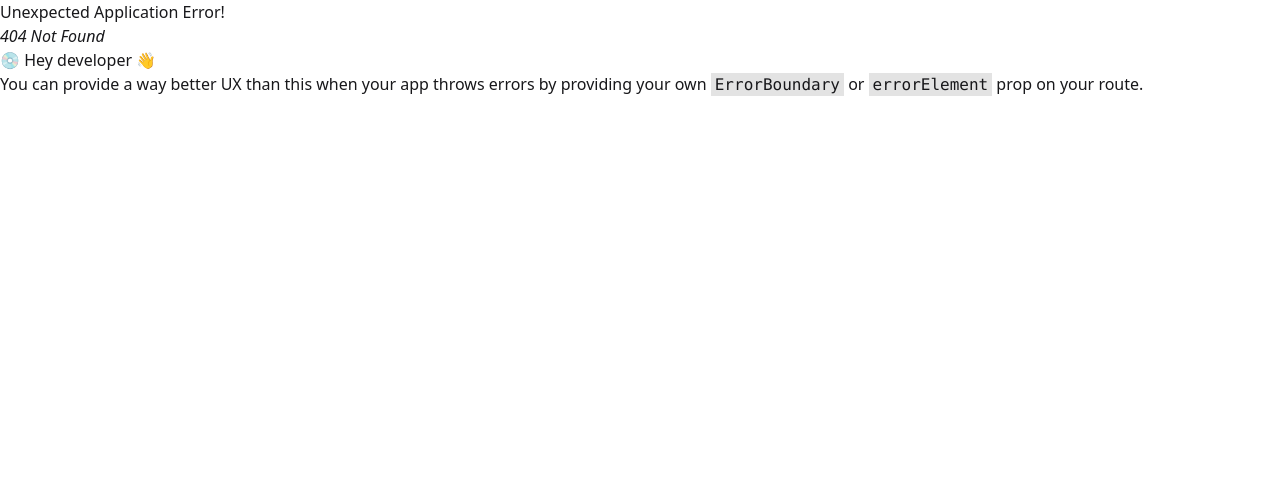
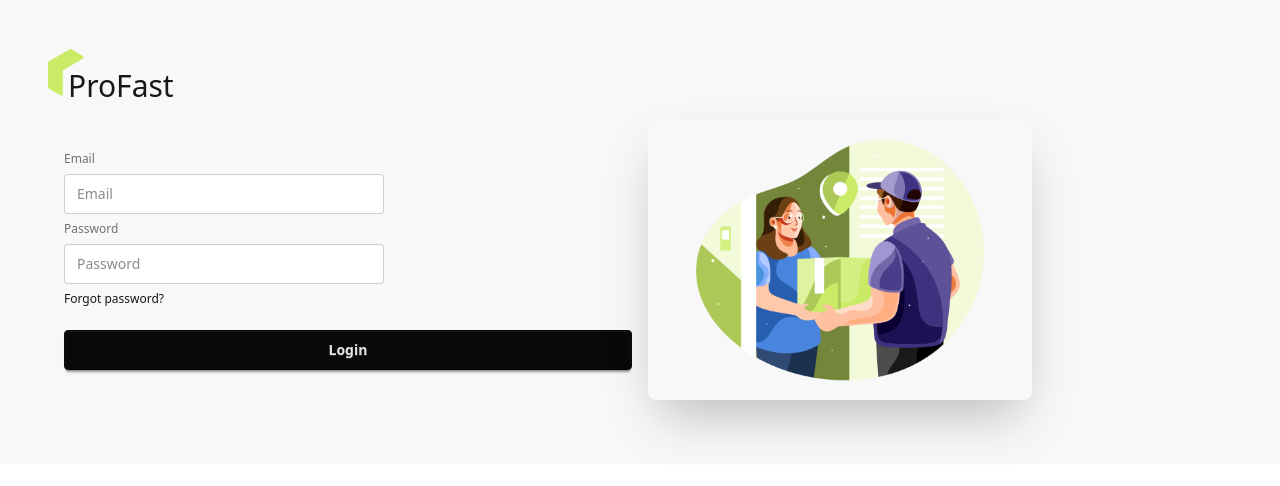
Before and after one commit to Labib-Talukdar/Pro-Fast, a React (Vite) app: page /login in a window 1280 px wide. Before the commit this address had no page. Shown: the top 486 px of the page. Built offline with nearby package versions, Linux system fonts and the light colour scheme.

Commit message:
login form

```diff
--- a/package.json
+++ b/package.json
@@ -16,6 +16,7 @@
     "react": "^19.2.0",
     "react-dom": "^19.2.0",
     "react-fast-marquee": "^1.6.5",
+    "react-hook-form": "^7.68.0",
     "react-icons": "^5.5.0",
     "react-responsive-carousel": "^3.2.23",
     "react-router": "^7.11.0",
--- /dev/null
+++ b/src/layouts/AuthLayout.jsx
@@ -0,0 +1,27 @@
+import React from "react";
+import { Outlet } from "react-router";
+import img from "../assets/authImage.png"
+import ProFastLogo from "../pages/share/proFastlogo/ProFastLogo";
+
+const AuthLayout = () => {
+  return (
+    <div className="p-12 bg-base-200  ">
+        <div>
+            <ProFastLogo></ProFastLogo>
+        </div>
+      <div className="hero-content flex-col lg:flex-row-reverse">
+       <div className="flex-1">
+         <img
+          src={img}
+          className="max-w-sm rounded-lg shadow-2xl"
+        />
+       </div>
+        <div className="flex-1">
+          <Outlet></Outlet>
+        </div>
+      </div>
+    </div>
+  );
+};
+
+export default AuthLayout;
--- /dev/null
+++ b/src/pages/Authentication/login/Login.jsx
@@ -0,0 +1,35 @@
+import React from "react";
+import { useForm } from "react-hook-form";
+
+const Login = () => {
+
+    const {register,handleSubmit} = useForm()
+
+    const onSubmit = data => {
+        console.log(data)
+    }
+
+
+  return (
+    <div>
+      <form onSubmit={handleSubmit(onSubmit)}>
+        <fieldset className="fieldset">
+
+          <label className="label">Email</label>
+          <input type="email" {...register('email')} className="input" placeholder="Email" />
+
+          <label className="label">Password</label>
+          <input type="password" {...register('password')} className="input" placeholder="Password" />
+
+          <div>
+            <a className="link link-hover">Forgot password?</a>
+          </div>
+
+          <button className="btn btn-neutral mt-4">Login</button>
+        </fieldset>
+      </form>
+    </div>
+  );
+};
+
+export default Login;
--- a/src/router/router.jsx
+++ b/src/router/router.jsx
@@ -1,6 +1,8 @@
 import { createBrowserRouter } from "react-router";
 import Rootlayout from "../layouts/Rootlayout";
 import Home from "../pages/Home/Home/Home";
+import Login from "../pages/Authentication/login/Login";
+import AuthLayout from "../layouts/AuthLayout";
 
 
 export const router = createBrowserRouter([
@@ -11,4 +13,14 @@
         {index: true, Component:  Home}
     ]
   },
+   {
+    path: '/',
+    Component: AuthLayout,
+    children: [
+      {path: 'login',
+        Component: Login
+      }
+    ]
+
+   }
 ]);
```
Also changed, not shown: 1 other file (tests, documents, lock files or other folders).
